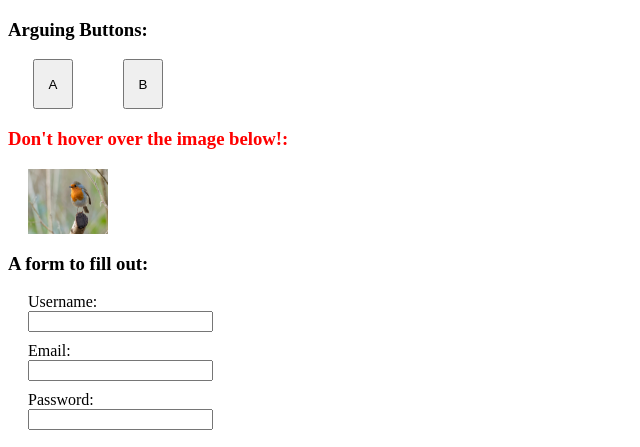
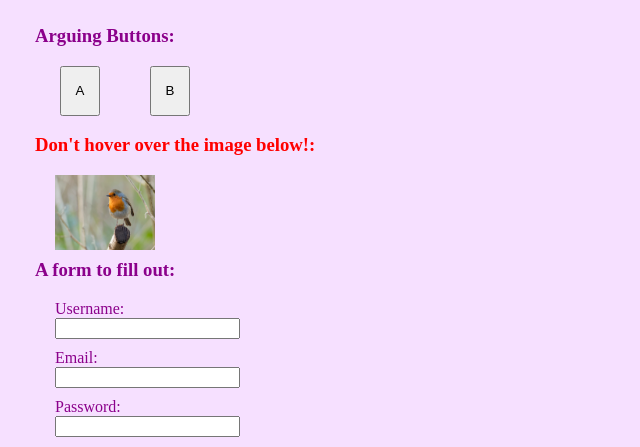
Before and after one commit to rivka99/TTP_Assignment04, a plain HTML site: page index.html in a window 1280 px wide. Shown: the top 447 px of the page, without its empty margins (0-640 px from the left). Drawn offline with Linux system fonts and the light colour scheme.

Commit message:
added more styling for a nicer page design

```diff
--- a/style.css
+++ b/style.css
@@ -1,3 +1,10 @@
+body{
+    margin-left: 35px;
+    margin-top: 25px;
+    background-color: #f6e0ff;
+    color: 	#8B008B;
+}
+
 .btn-section{
    margin-left: 20px;
     display: flex;
@@ -16,8 +23,8 @@
 img{
     display: block;
     position: relative;
-    height: 65px;
-    width: 80px;
+    height: 75px;
+    width: 100px;
 }
 
 .hover-section {
```
